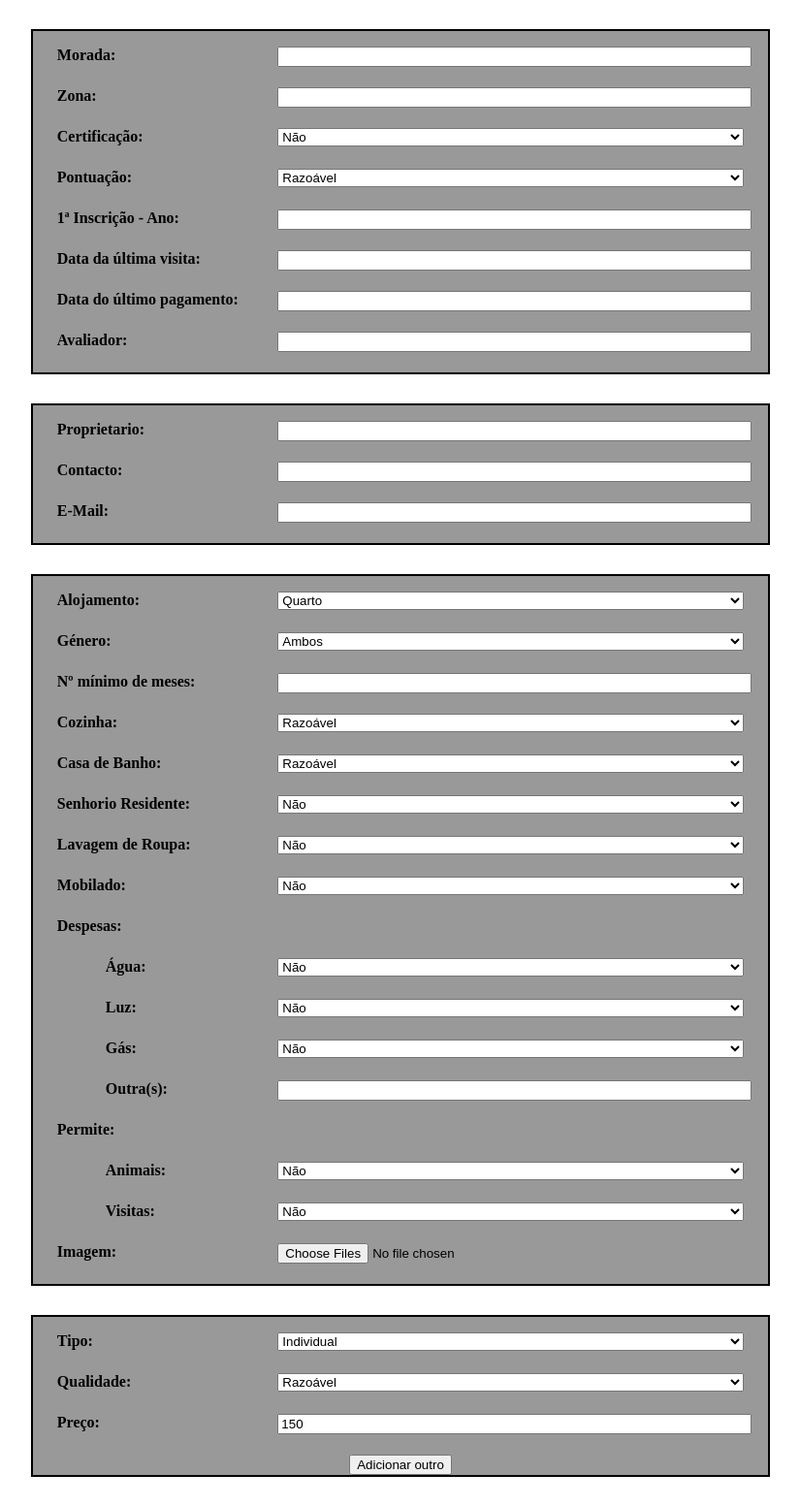
After one commit to AloCoimbra/AloCoimbra, a PHP site: page /admin/additem.html in a window 1280 px wide. The commit adds this page. Shown: the whole page at 97% size, without its empty margins (227-1052 px from the left). Run offline with PHP 8.4, Linux system fonts and the light colour scheme; some libraries are stand-ins or nearby versions.

Commit message:
adicionei o formulário de adicionar dados

```diff
--- /dev/null
+++ b/site/admin/additem.html
@@ -0,0 +1,259 @@
+<!doctype html>
+<html>
+    <head>
+        <meta charset="utf-8">
+        <title>AloCoimbra</title>
+        <link rel="stylesheet" href="http://code.jquery.com/ui/1.10.3/themes/smoothness/jquery-ui.css">
+        <script src="http://code.jquery.com/jquery-1.9.1.js"></script>
+        <script src="http://code.jquery.com/ui/1.10.3/jquery-ui.js"></script>
+        <link href="/css/admin.css" rel="stylesheet" type="text/css" />
+        <script>
+            $(function() {
+                $( ".data" ).datepicker();
+            });
+
+
+        </script>
+    </head>
+    <body>
+        <div class="menu">
+            <div class="right">
+                <p><input type="text" name="morada"></p>
+                <p><input type="text" name="zona"></p>
+                <p>
+                   <select name="cetificacao" size="1">
+                        <option selected value="0">Não</option>
+                        <option value="1">Sim</option>
+                    </select>
+                </p>
+                <p>
+                    <select name="pontuacao" size="1">
+                        <option selected value="0">Razoável</option>
+                        <option value="1">Bom</option>
+                        <option value="2">Muito Bom</option>
+                        <option value="3">Excelente</option>
+                    </select>
+                </p>
+                <p>
+                    <input type="text" class="data" name="inscrisao" readonly>
+                </p>
+                <p>
+                    <input type="text" class="data" name="ultima_visita" readonly>
+                </p>
+                <p>
+                    <input type="text" class="data" name="ultimo_pagamento" readonly>
+                </p>
+                <p><input type="text" name="avaliador"></p>
+            </div>
+            <div class="left">
+                <p>Morada: </p>
+                <p>Zona: </p>
+                <p>Certificação: </p>
+                <p>Pontuação: </p>
+                <p>1ª Inscrição - Ano: </p>
+                <p>Data da última visita: </p>
+                <p>Data do último pagamento: </p>
+                <p>Avaliador: </p>
+            </div>
+        </div>
+
+        <div class="menu">
+            <div class="right">
+                <p><input type="text" name="proprietario"></p>
+                <p><input type="text" name="contacto"></p>
+                <p><input type="text" name="mail"></p>
+            </div>
+            <div class="left">
+                <p>Proprietario: </p>
+                <p>Contacto: </p>
+                <p>E-Mail: </p>
+            </div>
+        </div>
+
+        <div class="menu">
+            <div class="right">
+                <p>
+                    <select name="alojamento" size="1">
+                        <option selected value="Quarto">Quarto</option>
+                        <option value="Apartamento">Apartamento</option>
+                        <option value="Residencia">Residência</option>
+                        <option value="Republica">Républica</option>
+                    </select>
+                </p>
+                <p>
+                    <select name="sexo" size="1">
+                        <option selected value="Ambos">Ambos</option>
+                        <option value="Masculino">Masculino</option>
+                        <option value="Feminino">Feminino</option>
+                    </select>
+                </p>
+                <p><input type="text" name="minimo_meses"></p>
+                <p>
+                    <select name="cozinha" size="1">
+                        <option selected value="0">Razoável</option>
+                        <option value="1">Bom</option>
+                        <option value="2">Muito Bom</option>
+                        <option value="3">Excelente</option>
+                    </select>
+                </p>
+                <p>
+                    <select name="wc" size="1">
+                        <option selected value="0">Razoável</option>
+                        <option value="1">Bom</option>
+                        <option value="2">Muito Bom</option>
+                        <option value="3">Excelente</option>
+                    </select>
+                </p>
+                <p>
+                    <select name="senhorio" size="1">
+                        <option selected value="0">Não</option>
+                        <option value="1">Sim</option>
+                    </select>
+                </p>
+                <p>
+                    <select name="roupa" size="1">
+                        <option selected value="0">Não</option>
+                        <option value="1">Sim</option>
+                    </select>
+                </p>
+                <p>
+                    <select name="mobilado" size="1">
+                        <option selected value="0">Não</option>
+                        <option value="1">Sim</option>
+                    </select>
+                </p>
+                <p></p>
+                <p>
+                    <select name="agua" size="1">
+                        <option selected value="0">Não</option>
+                        <option value="1">Sim</option>
+                    </select>
+                </p>
+                <p>
+                    <select name="luz" size="1">
+                        <option selected value="0">Não</option>
+                        <option value="1">Sim</option>
+                    </select>
+                </p>
+                <p>
+                    <select name="gas" size="1">
+                        <option selected value="0">Não</option>
+                        <option value="1">Sim</option>
+                    </select>
+                </p>
+                <p><input type="text" name="outras_despesas"></p>
+                <p></p>
+                <p>
+                    <select name="animais" size="1">
+                        <option selected value="0">Não</option>
+                        <option value="1">Sim</option>
+                    </select>
+                </p>
+                <p>
+                    <select name="visitas" size="1">
+                        <option selected value="0">Não</option>
+                        <option value="1">Sim</option>
+                    </select>
+                </p>
+                <p>
+                    <input name="imagem" type="file" multiple accept='image/*'>
+                </p>
+            </div>
+            <div class="left">
+                <p>Alojamento: </p>
+                <p>Género: </p>
+                <p>Nº mínimo de meses: </p>
+                <p>Cozinha: </p>
+                <p>Casa de Banho: </p>
+                <p>Senhorio Residente: </p>
+                <p>Lavagem de Roupa: </p>
+                <p>Mobilado: </p>
+                <p>Despesas: </p>
+                <div class="subtema">
+                    <p>Água: </p>
+                    <p>Luz: </p>
+                    <p>Gás: </p>
+                    <p>Outra(s): </p>
+                </div>
+                <p>Permite: </p>
+                <div class="subtema">
+                    <p>Animais: </p>
+                    <p>Visitas: </p>
+                </div>
+                <p>Imagem: </p>
+            </div>
+        </div>
+
+        <div class="menu">
+            <div class="right">
+                <p>
+                    <select name="tipo" size="1">
+                        <option selected value="Individual">Individual</option>
+                        <option value="Duplo">Duplo</option>
+                    </select>
+                </p>
+                <p>
+                    <select name="qualidade" size="1">
+                        <option selected value="0">Razoável</option>
+                        <option value="1">Bom</option>
+                        <option value="2">Muito Bom</option>
+                        <option value="3">Excelente</option>
+                    </select>
+                </p>
+                <p><input type="number" name="preco" value="150" min="0" step="1" class="numberinput"></p>
+            </div>
+            <div class="left">
+                <p>Tipo: </p>
+                <p>Qualidade: </p>
+                <p>Preço: </p>
+            </div>
+            <center>
+                <input type='button' id='addButton' value='Adicionar outro' onclick='addAluguer();'>
+            </center>
+        </div>
+
+        <SCRIPT TYPE="text/javascript">
+            function addAluguer() {
+				document.getElementById("addButton").remove(0);
+
+                var div = document.createElement('div');
+                div.setAttribute('class', 'menu');
+				div.innerHTML = "<div class=\"right\"><p><select name=\"tipo\" size=\"1\"><option selected value=\"Individual\">Individual</option><option value=\"Duplo\">Duplo</option></select></p><p><select name=\"qualidade\" size=\"1\"><option selected value=\"0\">Razoável</option><option value=\"1\">Bom</option><option value=\"2\">Muito Bom</option><option value=\"3\">Excelente</option></select></p><p><input type=\"number\" name=\"preco\" value=\"150\" min=\"0\" step=\"1\" class=\"numberinput\"></p></div><div class=\"left\"><p>Tipo: </p><p>Qualidade: </p><p>Preço: </p></div><center><input type='button' id='addButton' value='Adicionar outro' onclick='addAluguer();'></center>";
+                document.body.appendChild(div);
+            }
+
+			$(document).ready(function () {
+				$(".numberinput").forceNumeric();
+			});
+
+
+			// forceNumeric() plug-in implementation
+			jQuery.fn.forceNumeric = function () {
+
+				return this.each(function () {
+					$(this).keydown(function (e) {
+						var key = e.which || e.keyCode;
+
+						if (!e.shiftKey && !e.altKey && !e.ctrlKey &&
+						// numbers
+							 key >= 48 && key <= 57 ||
+						// Numeric keypad
+							 key >= 96 && key <= 105 ||
+						// Backspace and Tab and Enter
+							key == 8 || key == 13 ||
+						// Home and End
+							key == 35 || key == 36 ||
+						// left and right arrows
+							key == 37 || key == 39 ||
+						// Del and Ins
+							key == 46 || key == 45 ||
+						// F5 and Alt and F4
+							key == 116 || key == 115)
+							return true;
+						return false;
+					});
+				});
+			}
+        </SCRIPT>
+    </body>
+</html>
--- a/site/css/admin.css
+++ b/site/css/admin.css
@@ -3,3 +3,33 @@
 	margin-left:auto;
 	margin-right:auto;
 }
+
+.menu{
+	width: 60%;
+	margin: 30px auto 30px auto;
+	background: #999;
+	border: 2px solid #000;
+	font-weight:bold;
+}
+
+.menu p{
+	margin-left: 25px;
+	height: 26px;
+}
+
+.menu .right p input, .menu .right p select{
+	width: 95%;
+}
+
+.menu .left{
+	width: 30%;
+}
+
+.menu .right{
+	float:right;
+	width:70%;
+}
+
+.left .subtema{
+	margin-left: 50px;
+}
```
